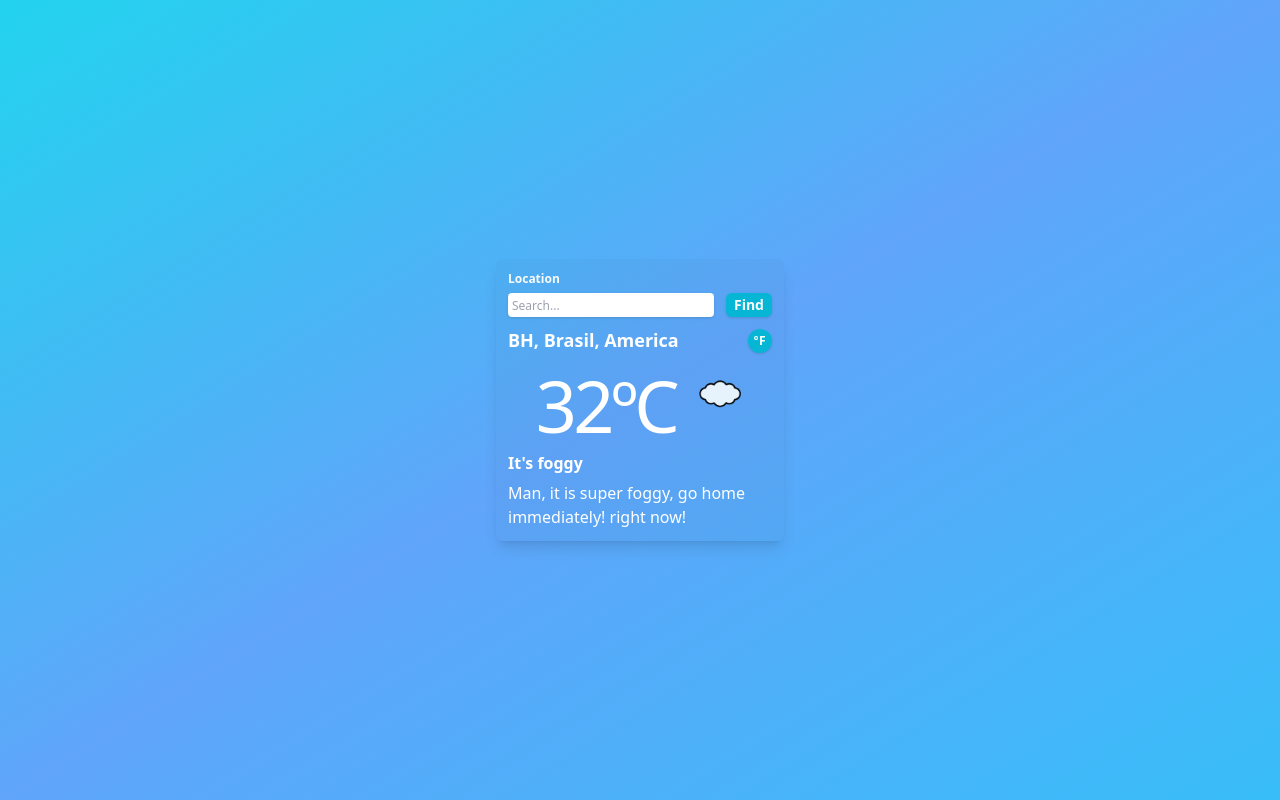
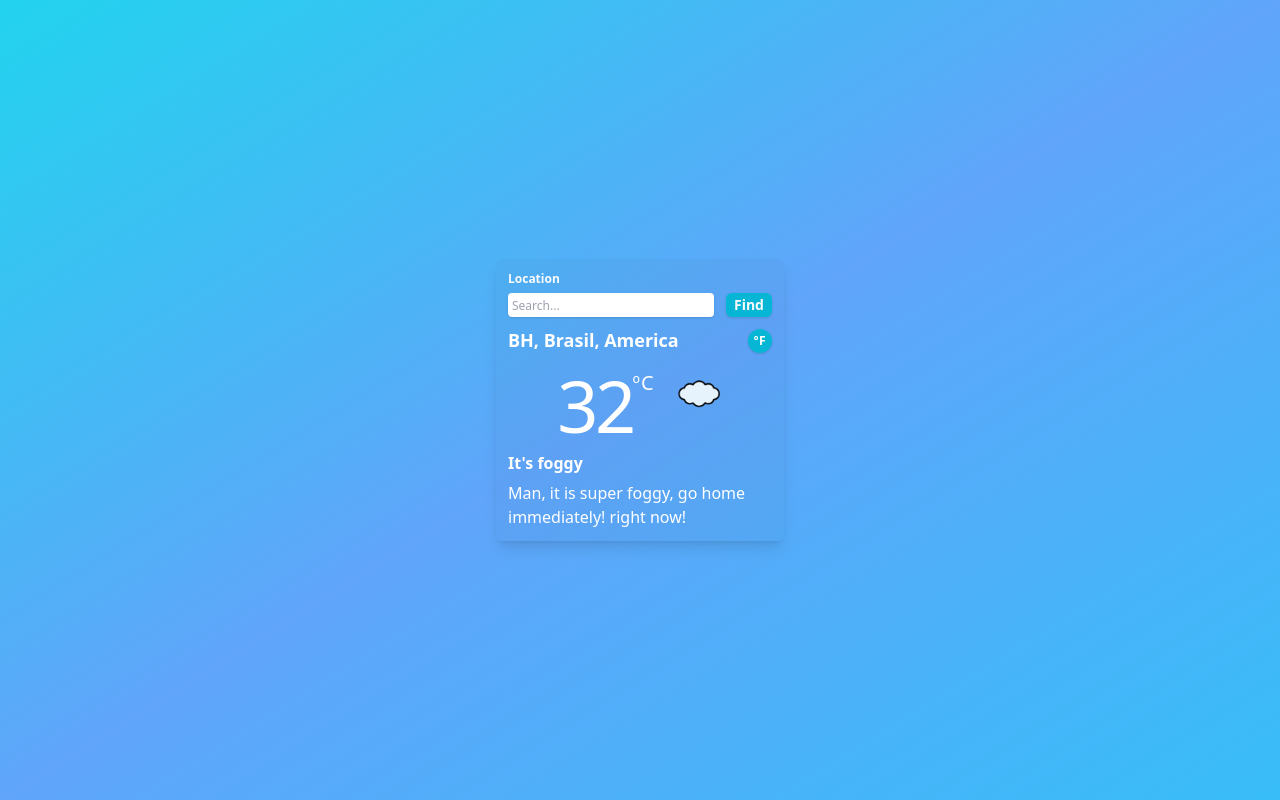
Before and after one commit to gabs712/weather-app, a website built with webpack: page src/index.html in a window 1280 px wide. Built offline with nearby package versions, Linux system fonts and the light colour scheme.

Commit message:
Change unit size

```diff
--- a/src/index.html
+++ b/src/index.html
@@ -49,7 +49,9 @@
           </button>
         </div>
         <div class="mt-4 flex justify-center gap-5">
-          <div class="min-h-[1lh] text-7xl tracking-tighter">32ºC</div>
+          <div data-temp class="min-h-[1lh] text-7xl tracking-tighter">
+            32<span data-unit class="align-top text-xl tracking-wider">ºC</span>
+          </div>
           <div class="">
             <img
               class="size-12"
```
